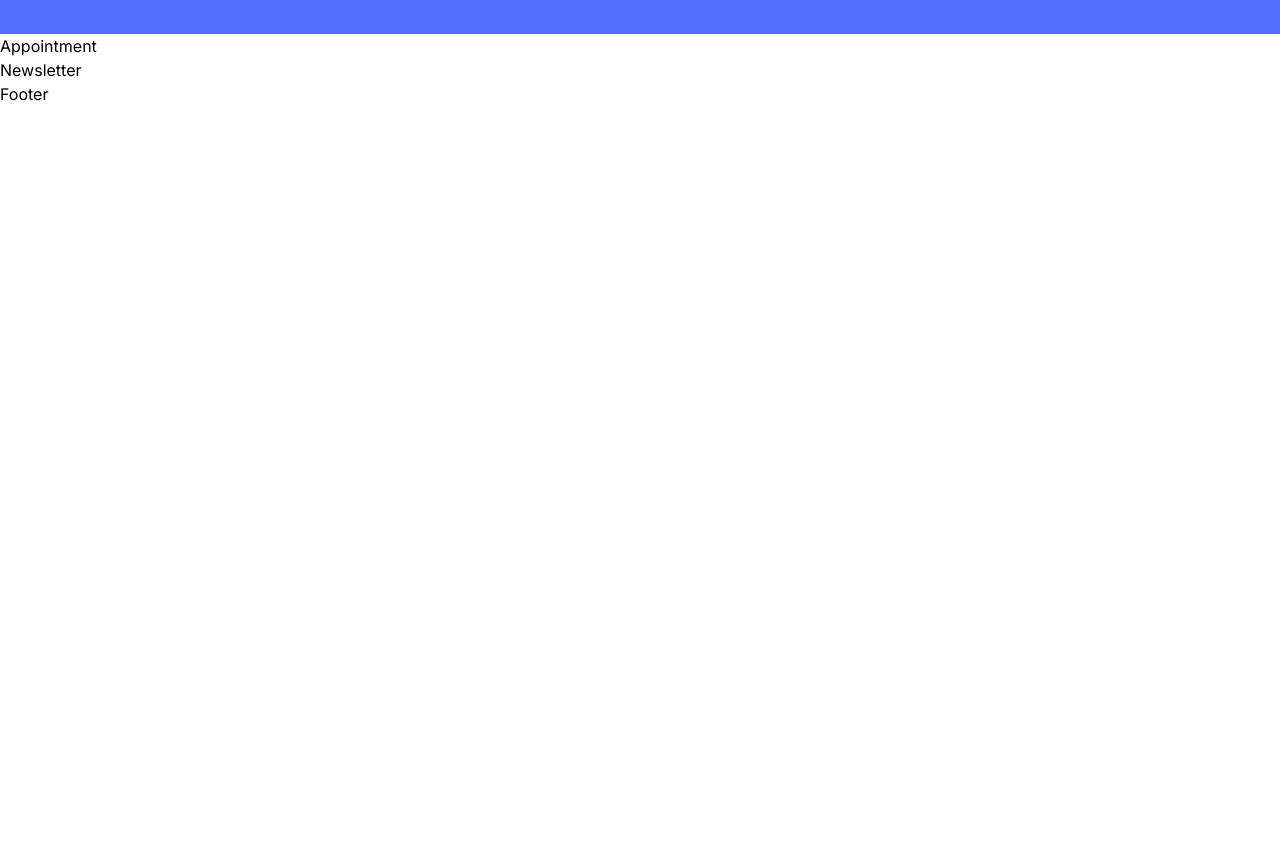
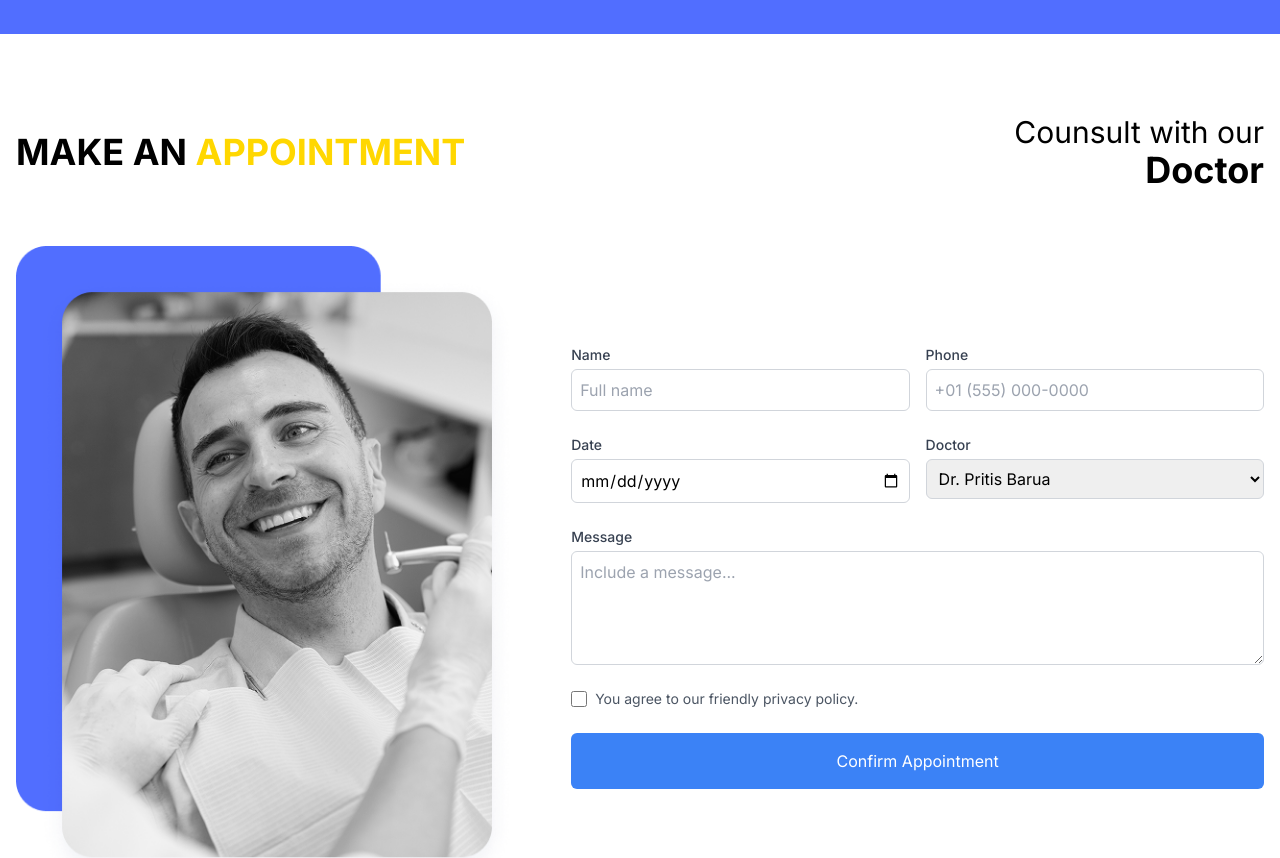
Before and after one commit to mapper895/dentics, a React (Create React App) app: page / in a window 1280 px wide. Shown: the part 4640-5498 px from the top of the page. Before the commit the page ends 4746 px from the top, so only its background shows below. Built offline with nearby package versions, Linux system fonts and the light colour scheme.

Commit message:
Appointment Component (sin llamado a la API)

```diff
--- a/src/components/Appointment.jsx
+++ b/src/components/Appointment.jsx
@@ -1,7 +1,158 @@
-import React from "react";
+import React, { useState } from "react";
+import appointment from "../assets/appointment.png";
 
 const Appointment = () => {
-  return <div>Appointment</div>;
+  const [name, setName] = useState("");
+  const [phone, setPhone] = useState("");
+  const [date, setDate] = useState("");
+  const [doctor, setDoctor] = useState("Dr. Pritis Barua");
+  const [message, setMessage] = useState("");
+  const [privacyAccepted, setPrivacyAccepted] = useState(false);
+
+  const handleSubmit = (e) => {};
+
+  return (
+    <div className="max-w-7xl mx-auto px-4 flex flex-col gap-14 py-20">
+      {/* Header */}
+      <div className="flex justify-between items-center text-center flex-col md:flex-row gap-5 md:gap-0">
+        <h2 className="text-4xl font-bold">
+          MAKE AN <span className="text-secondary">APPOINTMENT</span>
+        </h2>
+        <h3 className="text-3xl text-center md:text-right">
+          Counsult with our <br />
+          <span className="text-4xl font-bold">Doctor</span>
+        </h3>
+      </div>
+      {/* Content */}
+      <div className="flex gap-14 flex-col md:flex-row items-center">
+        <img
+          className="w-2/5 object-contain hidden md:block"
+          src={appointment}
+          alt="appointment"
+        />
+        <form onSubmit={handleSubmit} className="md:w-3/5 space-y-6">
+          {/* Fila 1: Nombre y Teléfono */}
+          <div className="grid grid-cols-1 sm:grid-cols-2 gap-4">
+            <div>
+              <label
+                htmlFor="name"
+                className="block text-sm font-medium text-gray-700"
+              >
+                Name
+              </label>
+              <input
+                type="text"
+                id="name"
+                placeholder="Full name"
+                value={name}
+                onChange={(e) => setName(e.target.value)}
+                className="mt-1 block w-full p-2 border border-gray-300 rounded-md focus:outline-none focus:ring-2 focus:ring-blue-500"
+              />
+            </div>
+
+            <div>
+              <label
+                htmlFor="phone"
+                className="block text-sm font-medium text-gray-700"
+              >
+                Phone
+              </label>
+              <input
+                type="tel"
+                id="phone"
+                placeholder="+01 (555) 000-0000"
+                value={phone}
+                onChange={(e) => setPhone(e.target.value)}
+                className="mt-1 block w-full p-2 border border-gray-300 rounded-md focus:outline-none focus:ring-2 focus:ring-blue-500"
+              />
+            </div>
+          </div>
+
+          {/* Fila 2: Fecha y Doctor */}
+          <div className="grid grid-cols-1 gap-4 sm:grid-cols-2">
+            <div>
+              <label
+                htmlFor="date"
+                className="block text-sm font-medium text-gray-700"
+              >
+                Date
+              </label>
+              <input
+                type="date"
+                id="date"
+                value={date}
+                onChange={(e) => setDate(e.target.value)}
+                className="mt-1 block w-full p-2 border border-gray-300 rounded-md focus:outline-none focus:ring-2 focus:ring-blue-500"
+              />
+            </div>
+
+            <div>
+              <label
+                htmlFor="doctor"
+                className="block text-sm font-medium text-gray-700"
+              >
+                Doctor
+              </label>
+              <select
+                id="doctor"
+                value={doctor}
+                onChange={(e) => setDoctor(e.target.value)}
+                className="mt-1 block w-full p-2 border border-gray-300 rounded-md focus:outline-none focus:ring-2 focus:ring-blue-500"
+              >
+                <option>Dr. Pritis Barua</option>
+                <option>Dr. John Doe</option>
+                <option>Dr. Jane Smith</option>
+              </select>
+            </div>
+          </div>
+
+          {/* Fila 3: Mensaje */}
+          <div>
+            <label
+              htmlFor="message"
+              className="block text-sm font-medium text-gray-700"
+            >
+              Message
+            </label>
+            <textarea
+              id="message"
+              placeholder="Include a message..."
+              value={message}
+              onChange={(e) => setMessage(e.target.value)}
+              className="mt-1 block w-full p-2 border border-gray-300 rounded-md focus:outline-none focus:ring-2 focus:ring-blue-500"
+              rows="4"
+            ></textarea>
+          </div>
+
+          {/* Fila 4: Política de privacidad */}
+          <div className="mb-4">
+            <div className="flex items-center">
+              <input
+                type="checkbox"
+                id="privacy"
+                checked={privacyAccepted}
+                onChange={() => setPrivacyAccepted(!privacyAccepted)}
+                className="h-4 w-4 text-blue-500 border-gray-300 rounded focus:ring-2 focus:ring-blue-500"
+              />
+              <label htmlFor="privacy" className="ml-2 text-sm text-gray-600">
+                You agree to our friendly privacy policy.
+              </label>
+            </div>
+          </div>
+
+          {/* Fila 5: Botón de confirmación */}
+          <div>
+            <button
+              type="submit"
+              className="w-full bg-blue-500 text-white py-4 px-4 rounded-md hover:bg-blue-600 focus:outline-none focus:ring-2 focus:ring-blue-500"
+            >
+              Confirm Appointment
+            </button>
+          </div>
+        </form>
+      </div>
+    </div>
+  );
 };
 
 export default Appointment;
--- a/src/components/ClientReview.jsx
+++ b/src/components/ClientReview.jsx
@@ -31,12 +31,12 @@ const ClientReview = () => {
                 so painless and relaxed their was no discomfort whatsoever.
               </p>
             </div>
-            <div class="flex justify-center items-center space-x-4">
-              <div class="w-4 h-4 bg-white bg-opacity-20 rounded-full"></div>
+            <div className="flex justify-center items-center space-x-4">
+              <div className="w-4 h-4 bg-white bg-opacity-20 rounded-full"></div>
 
-              <div class="w-4 h-4 bg-white bg-opacity-80 rounded-full"></div>
+              <div className="w-4 h-4 bg-white bg-opacity-80 rounded-full"></div>
 
-              <div class="w-4 h-4 bg-white bg-opacity-20 rounded-full"></div>
+              <div className="w-4 h-4 bg-white bg-opacity-20 rounded-full"></div>
             </div>
           </div>
         </div>
```
Also changed, not shown: src/assets/appointment.png (added).
